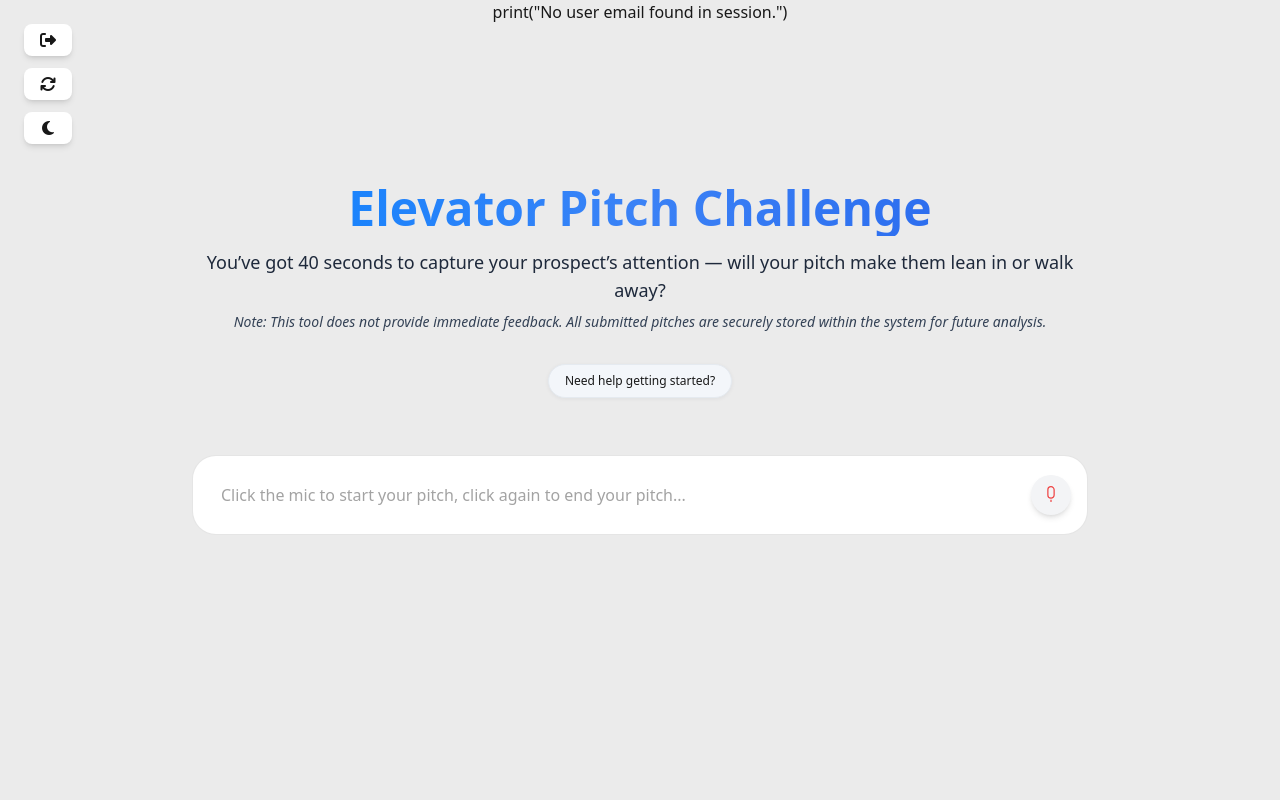
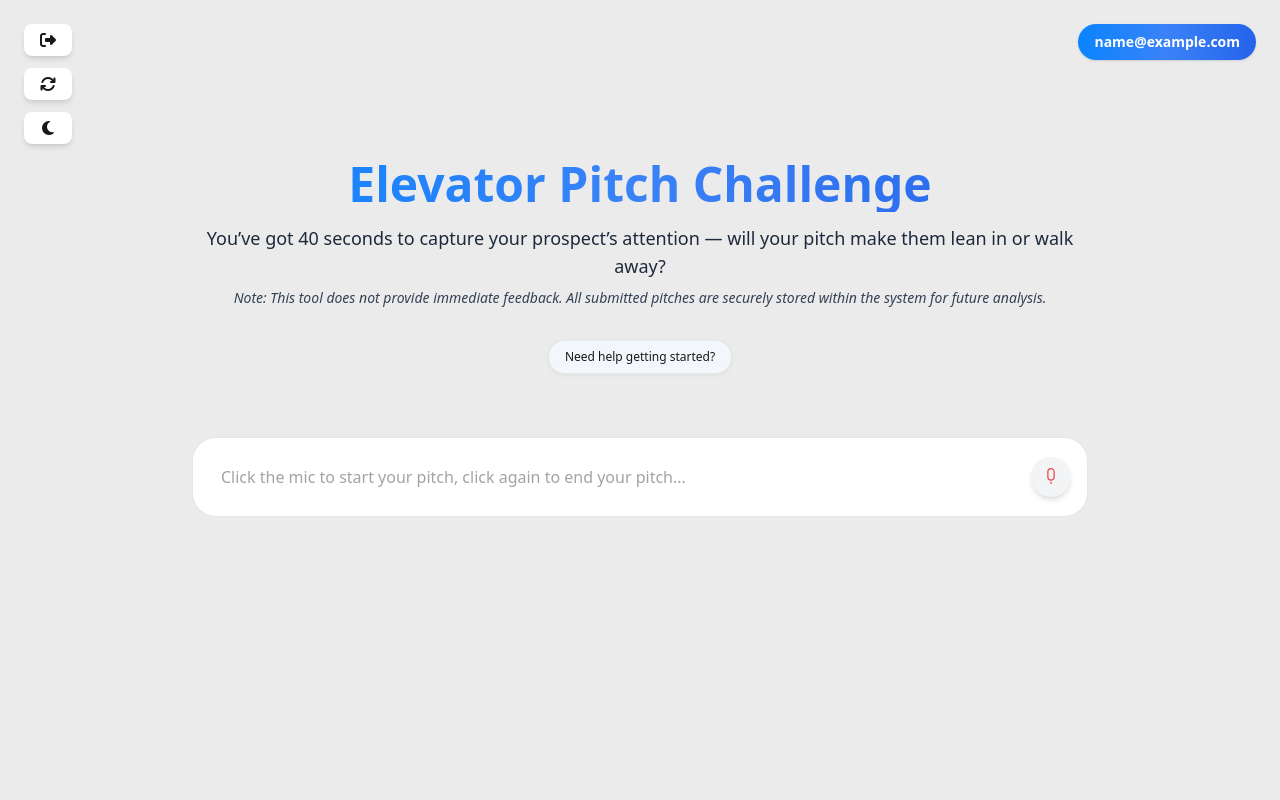
Before and after one commit to dylGray/ai-project, a Flask app: page /chat in a window 1280 px wide. Run offline with Flask 3, Linux system fonts and the light colour scheme; the visitor is signed in with stand-in values (Sample User, id 1); some libraries are stand-ins or nearby versions.

Commit message:
no real changes

```diff
--- a/static/chat.js
+++ b/static/chat.js
@@ -176,3 +176,15 @@ if (themeToggle) {
     setTheme(false);
   }
 })();
+
+// Show send button only when input is not empty
+const sendButton = document.getElementById('send-button');
+if (userInput && sendButton) {
+  userInput.addEventListener('input', function() {
+    if (userInput.value.trim().length > 0) {
+      sendButton.classList.remove('hidden');
+    } else {
+      sendButton.classList.add('hidden');
+    }
+  });
+}
--- a/templates/components/chat.html
+++ b/templates/components/chat.html
@@ -1,5 +1,5 @@
 <div id="chat-container" class="z-10 relative flex flex-col flex-grow w-full max-w-4xl py-4 mb-4 rounded-xl overflow-hidden">
-  <div id="chat-box" class="flex-1 overflow-y-auto p-4 mt-12 rounded-lg space-y-4 hidden">
+  <div id="chat-box" class="flex-1 overflow-y-auto p-4 mt-16 rounded-lg space-y-4 hidden">
     <div id="mobile-instructions"
          class="block md:hidden flex h-full items-center justify-center text-center text-sm text-neutral-200">
       <div class="flex flex-col items-center justify-center space-y-2 max-w-sm mx-auto">
--- a/templates/components/nav.html
+++ b/templates/components/nav.html
@@ -20,11 +20,8 @@
 </div>
 
 <!-- Desktop only: User email badge on right -->
-{% if session and session.get('user_email') %}
+{% if session and session.get('email') %}
 <div class="hidden md:flex fixed top-6 right-6 items-center gap-2 z-50">
-    <span class="text-neutral-500 font-medium">Logged in as</span>
-    <span class="bg-blue-600 text-white font-semibold px-4 py-2 rounded-full shadow text-sm">{{ session['user_email'] }}</span>
+    <span class="bg-gradient-to-r from-[#0A84FF] via-blue-500 to-blue-600 text-white font-semibold px-4 py-2 rounded-full shadow text-sm" style="color: #fff !important;">{{ session['email'] }}</span>
 </div>
-{% else %}
-print("No user email found in session.")
 {% endif %}
```
